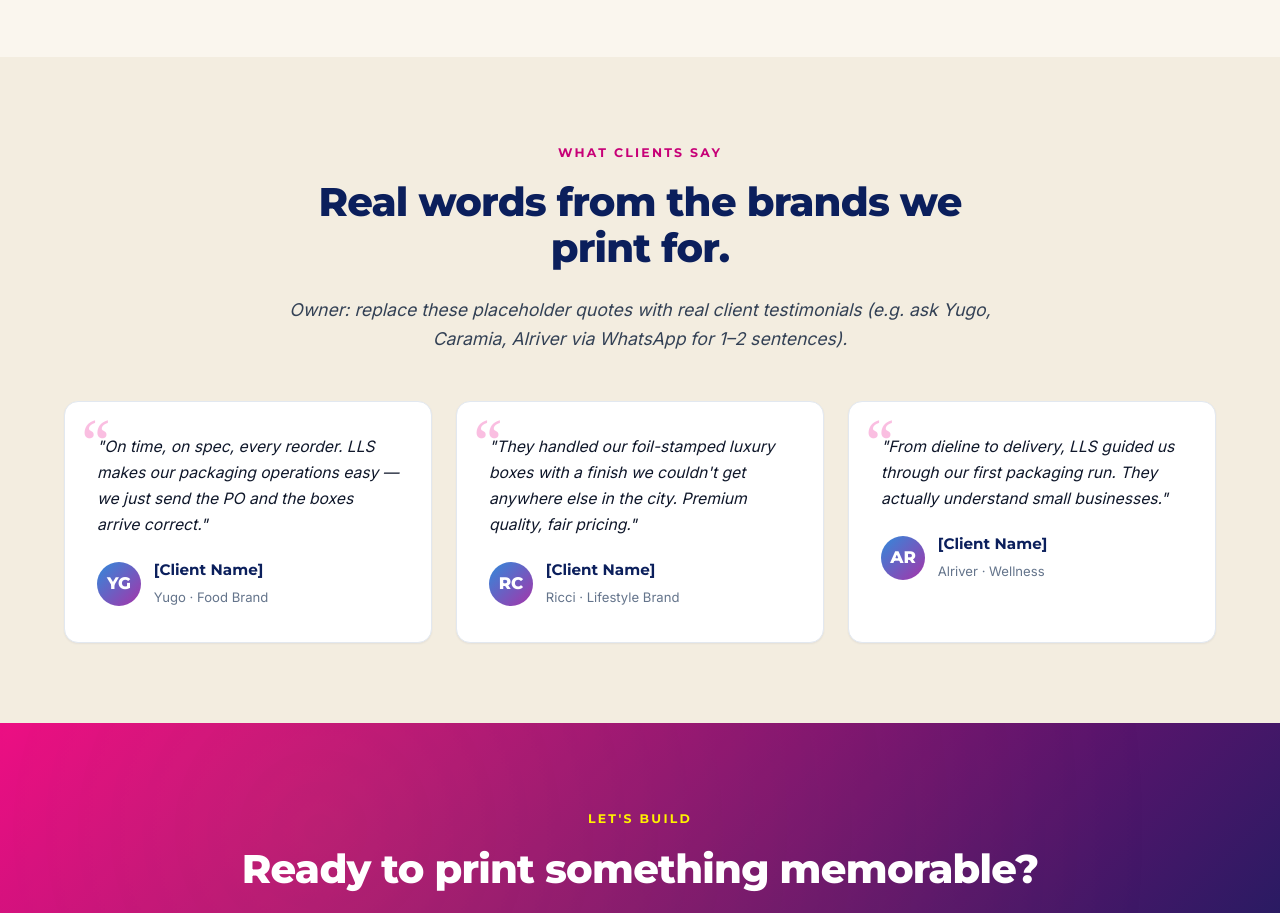
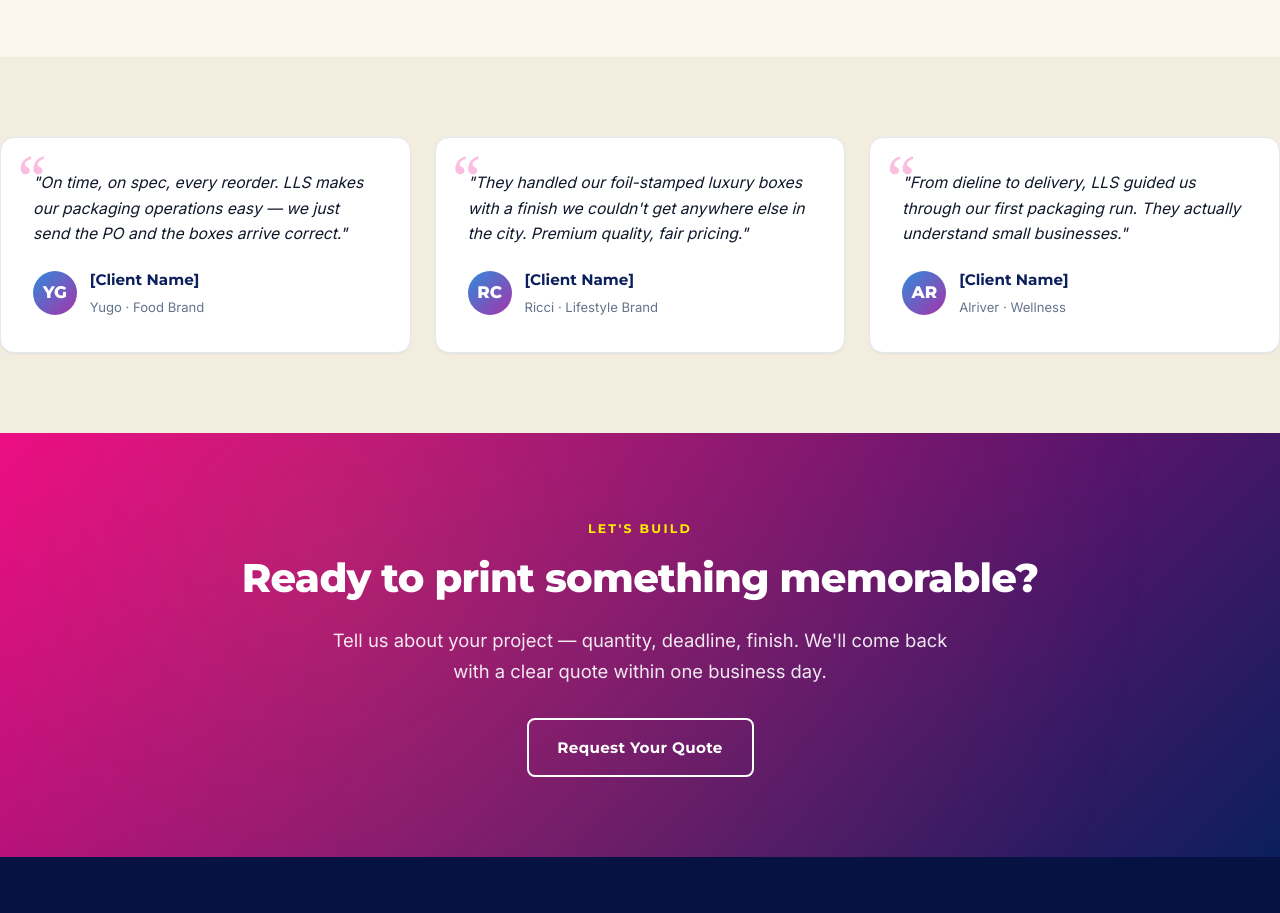
Before and after one commit to JuanCyriljosh/lls-printing, a plain HTML site: page index.html in a window 1280 px wide. Shown: the part 4480-5393 px from the top of the page. Drawn offline with Linux system fonts and the light colour scheme.

Commit message:
index.html

```diff
--- a/index.html
+++ b/index.html
@@ -241,12 +241,6 @@
 
 <!-- TESTIMONIALS -->
 <section class="band-gray">
-  <div class="container">
-    <div class="section-title reveal" style="text-align:center;margin-left:auto;margin-right:auto;">
-      <span class="eyebrow">What Clients Say</span>
-      <h2>Real words from the brands we print for.</h2>
-      <p><em>Owner: replace these placeholder quotes with real client testimonials (e.g. ask Yugo, Caramia, Alriver via WhatsApp for 1&ndash;2 sentences).</em></p>
-    </div>
     <div class="testimonials-grid">
       <div class="testimonial">
         <blockquote>"On time, on spec, every reorder. LLS makes our packaging operations easy &mdash; we just send the PO and the boxes arrive correct."</blockquote>
```
